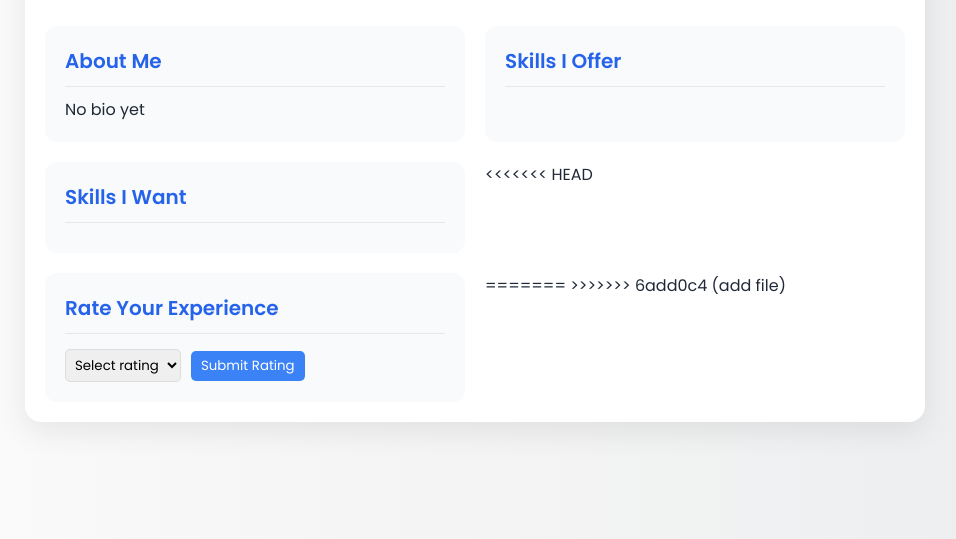
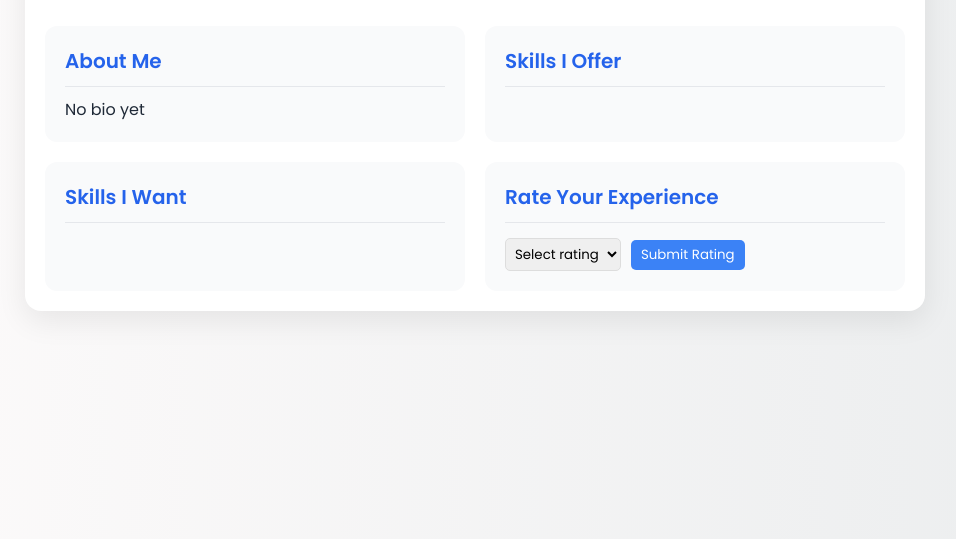
Before and after one commit to tanmaypatel-1209/Skill-Swap-Platform, a Flask app: template templates/profile.html in a window 1280 px wide. Shown: the part 261-800 px from the top of the page, without its empty margins (165-1121 px from the left). Run offline with Flask 3, Linux system fonts and the light colour scheme; the template is opened without the code that fills it, so the values that code supplies are empty.

Commit message:
Update profile.html

```diff
--- a/templates/profile.html
+++ b/templates/profile.html
@@ -319,7 +319,6 @@
         </div>
       </section>
 
-<<<<<<< HEAD
       <section class="profile-section">
         <h3>Rate Your Experience</h3>
         <form class="rating-form" method="POST" action="{{ url_for('rate_user', user_id=user.id) }}">
@@ -334,9 +333,7 @@
           <button type="submit">Submit Rating</button>
         </form>
       </section>
-=======
 
->>>>>>> 6add0c4 (add file)
     </div>
 
     {% if pending_requests %}
```
